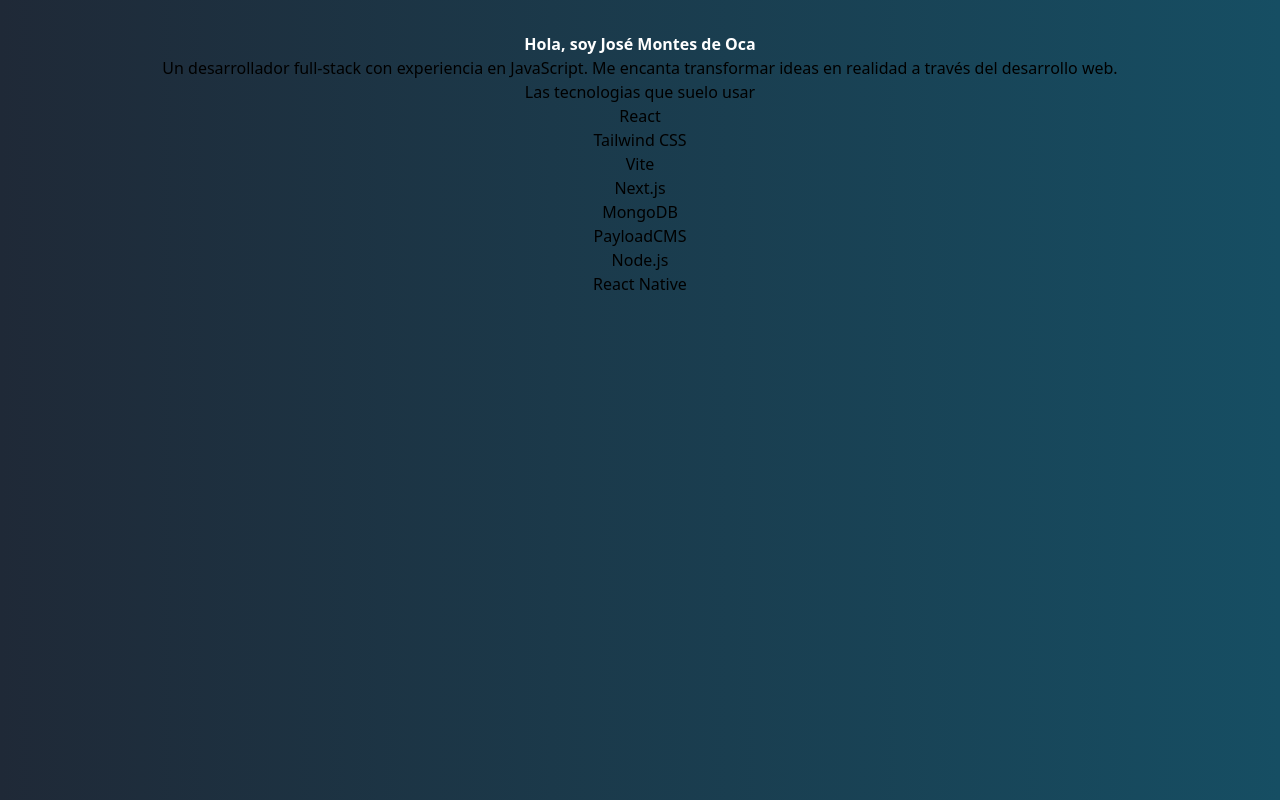
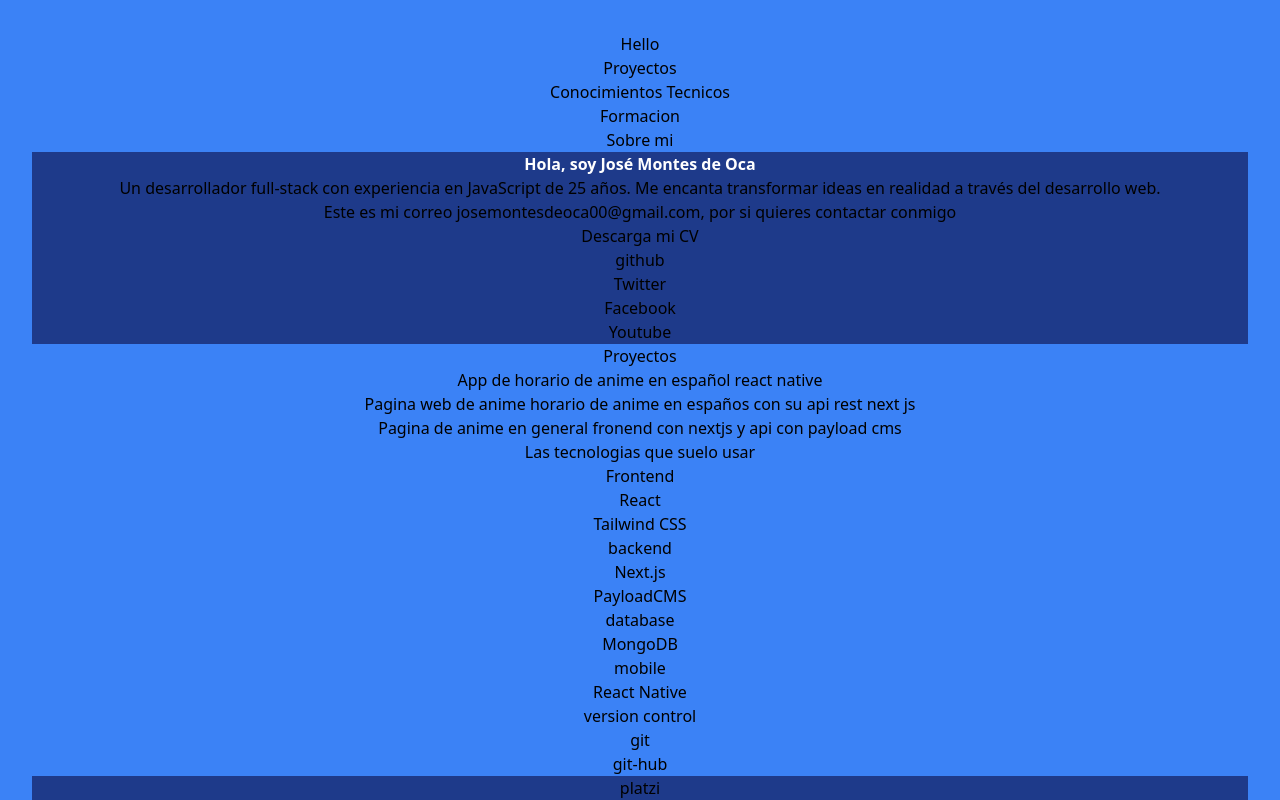
Before and after one commit to alchemyyt/Portafolio-web, a React (Vite) app: page / in a window 1280 px wide. Shown: the top 800 px of the page. Built offline with nearby package versions, Linux system fonts and the light colour scheme.

Commit message:
create the project structure

```diff
--- a/index.html
+++ b/index.html
@@ -6,7 +6,7 @@
     <meta name="viewport" content="width=device-width, initial-scale=1.0" />
     <title>José Montes De Oca Portfolio</title>
   </head>
-  <body class="bg-gradient-to-r from-gray-800 to-cyan-900">
+  <body class="bg-blue-500">
     <div id="root" ></div>
     <script type="module" src="/src/main.jsx"></script>
   </body>
--- a/package.json
+++ b/package.json
@@ -11,7 +11,8 @@
   },
   "dependencies": {
     "react": "^18.3.1",
-    "react-dom": "^18.3.1"
+    "react-dom": "^18.3.1",
+    "react-scroll": "^1.9.0"
   },
   "devDependencies": {
     "@eslint/js": "^9.15.0",
--- a/src/App.jsx
+++ b/src/App.jsx
@@ -1,24 +1,24 @@
 import "./App.css";
+import Menu from "./components/Menu";
+import Hello from "./components/Hello";
 
+import Projects from "./components/Projects";
+import Knowledge from "./components/Knowledge";
+import Education from "./components/Education";
+import AboutMe from "./components/AboutMe";
 function App() {
   return (
     <>
-      <h1 className="font-bold text-white">Hola, soy José Montes de Oca</h1>
-      <p>
-        Un desarrollador full-stack con experiencia en JavaScript. Me encanta
-        transformar ideas en realidad a través del desarrollo web.
-      </p>
-      <h2>Las tecnologias que suelo usar</h2>
-      <ul>
-        <li>React</li>
-        <li>Tailwind CSS</li>
-        <li>Vite</li>
-        <li>Next.js</li>
-        <li>MongoDB</li>
-        <li>PayloadCMS</li>
-        <li>Node.js</li>
-        <li>React Native</li>
-      </ul>
+      {/*poner un icono de menu que solo se vea en mobile*/}
+      {/*hacer condicional paraquese renderice el menu cuando se le de clickal menu no se si va interferir el display non en patalla lg  */}
+
+      <Menu />
+      {/*hacer el menu vertical y que no se vea en mobile display none */}
+      <Hello />
+      <Projects />
+      <Knowledge />
+      <Education />
+      <AboutMe />
     </>
   );
 }
--- /dev/null
+++ b/src/components/AboutMe.jsx
@@ -0,0 +1,8 @@
+export default function AboutMe() {
+  return (
+    <p id="aboutMe" className="bg-blue-900 h-screen">
+      soy venezolano llevo estudiando desde 2017 tengo un ingles medio y me
+      gusta la animacion
+    </p>
+  );
+}
--- /dev/null
+++ b/src/components/Education.jsx
@@ -0,0 +1,8 @@
+export default function Education() {
+  return (
+    <ul id="education" className="bg-blue-900 w-full h-screen">
+      <li>platzi</li>
+      <li>autodidacta</li>
+    </ul>
+  );
+}
--- /dev/null
+++ b/src/components/Experience.jsx
@@ -0,0 +1,10 @@
+export default function Experience() {
+  return (
+    <div>
+      <p>
+        Aun estoy esperando mi primera experiencia laboral, pero mientras tanto
+        estoy haciendo proyectos pesonales y ampliando mis conocimientos
+      </p>
+    </div>
+  );
+}
--- /dev/null
+++ b/src/components/Hello.jsx
@@ -0,0 +1,22 @@
+export default function Hello() {
+  return (
+    <div className="bg-blue-900">
+      <h1 className="font-bold text-white">Hola, soy José Montes de Oca</h1>
+      <p>
+        Un desarrollador full-stack con experiencia en JavaScript de 25 años. Me
+        encanta transformar ideas en realidad a través del desarrollo web.
+      </p>
+      <p>
+        Este es mi correo josemontesdeoca00@gmail.com, por si quieres contactar
+        conmigo
+      </p>
+      <p>Descarga mi CV</p>
+      <ul>
+        <li>github</li>
+        <li>Twitter</li>
+        <li>Facebook</li>
+        <li>Youtube</li>
+      </ul>
+    </div>
+  );
+}
--- /dev/null
+++ b/src/components/Knowledge.jsx
@@ -0,0 +1,40 @@
+export default function Knowledge() {
+  return (
+    <div>
+      <h2>Las tecnologias que suelo usar</h2>
+      <ul>
+        <li>
+          <h3>Frontend</h3>
+        </li>
+        <li>React</li>
+        <li>Tailwind CSS</li>
+      </ul>
+      <ul>
+        <li>
+          <h3>backend</h3>
+        </li>
+        <li>Next.js</li>
+        <li>PayloadCMS</li>
+      </ul>
+      <ul>
+        <li>
+          <h3>database</h3>
+        </li>
+        <li>MongoDB</li>
+      </ul>
+      <ul>
+        <li>
+          <h3>mobile</h3>
+        </li>
+        <li>React Native</li>
+      </ul>
+      <ul>
+        <li>
+          <h3>version control</h3>
+        </li>
+        <li>git</li>
+        <li>git-hub</li>
+      </ul>
+    </div>
+  );
+}
--- /dev/null
+++ b/src/components/Menu.jsx
@@ -0,0 +1,52 @@
+import { Link } from "react-scroll";
+export default function menu() {
+  return (
+    <div>
+      <ul>
+        <li>
+          <Link to="/" spy={true} smooth={true} offset={50} duration={500}>
+            Hello
+          </Link>
+        </li>
+        <li>
+          <Link
+            to="projects"
+            spy={true}
+            smooth={true}
+            offset={50}
+            duration={500}
+          >
+            Proyectos
+          </Link>
+        </li>
+        <li>
+          <Link
+            to="knowledge"
+            spy={true}
+            smooth={true}
+            offset={1}
+            duration={500}
+          >
+            Conocimientos Tecnicos
+          </Link>
+        </li>
+        <li>
+          <Link
+            to="education"
+            spy={true}
+            smooth={true}
+            offset={0}
+            duration={500}
+          >
+            Formacion
+          </Link>
+        </li>
+        <li>
+          <Link to="aboutMe" spy={true} smooth={true} offset={0} duration={500}>
+            Sobre mi
+          </Link>
+        </li>
+      </ul>
+    </div>
+  );
+}
--- /dev/null
+++ b/src/components/Projects.jsx
@@ -0,0 +1,19 @@
+export default function Proyects() {
+  return (
+    <div>
+      <h2>Proyectos</h2>
+      <ul>
+        <li>App de horario de anime en español react native</li>
+        <li>
+          Pagina web de anime horario de anime en españos con su api rest next
+          js
+        </li>
+        <li>
+          Pagina de anime en general fronend con nextjs y api con payload cms
+        </li>
+      </ul>
+      {/*descripcion, tecnologias,imagen,cofigo
+      mostrar icono de github e ir a la pagina y tecnologias si se leda click a la tarjeta se ve mas info con descripcion */}
+    </div>
+  );
+}
```
Also changed, not shown: 1 other file (tests, documents, lock files or other folders).
